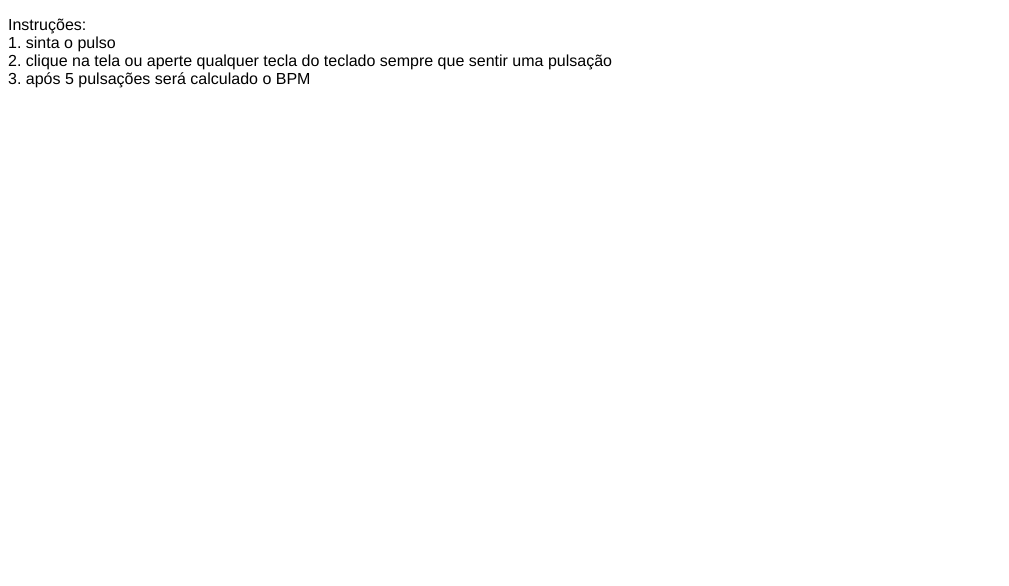
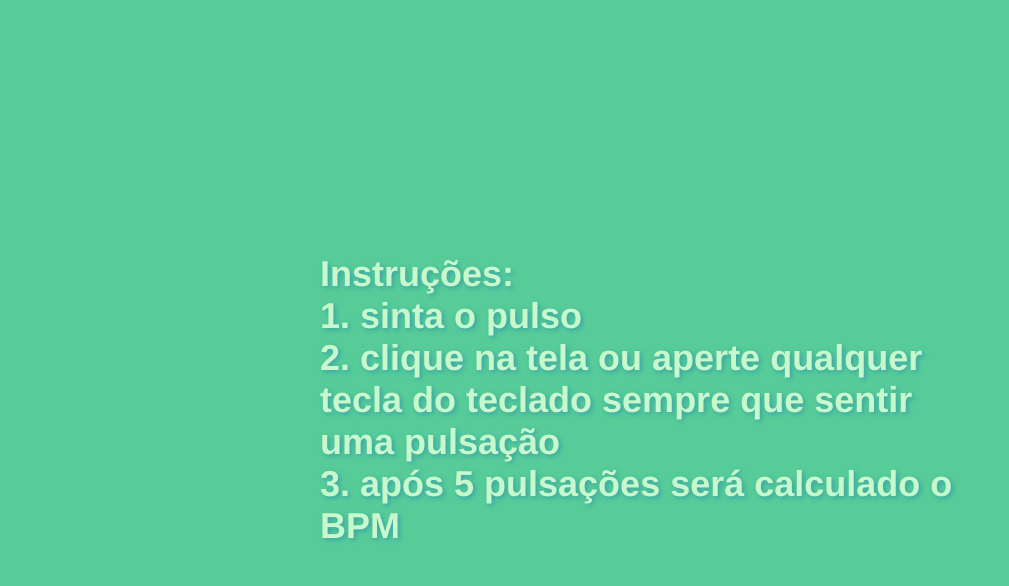
Before and after one commit to devPadua/BPM, a plain HTML site: page index.html in a window 1280 px wide. Shown: the whole page, without its empty margins (0-1009 px from the left). Drawn offline with Linux system fonts and the light colour scheme.

Commit message:
Update style.css

```diff
--- a/style.css
+++ b/style.css
@@ -1,3 +1,12 @@
 body {
-    font: normal 12pt helvetica
+    font: bold 12pt helvetica;
+    color: #c7f9cc;
+    background-color: #57cc99;
+    margin: auto;
+    position: absolute;
+    top: 50%;
+    left: 50%;
+    transform: translate(-50%, -50%);
+    font-size: 4.5vh;
+    text-shadow: 2px 2px 5px #38A3A5;
 }
```
